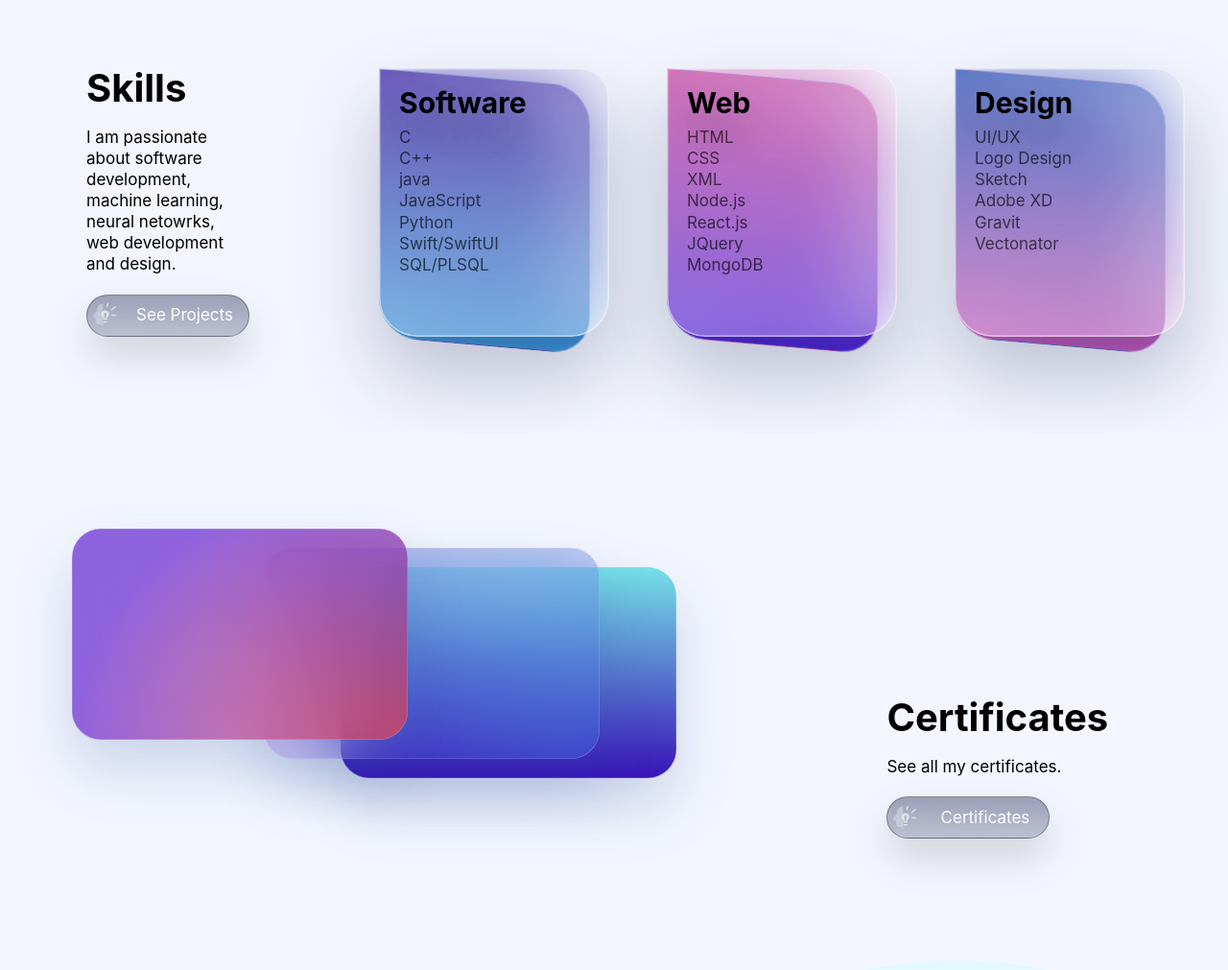
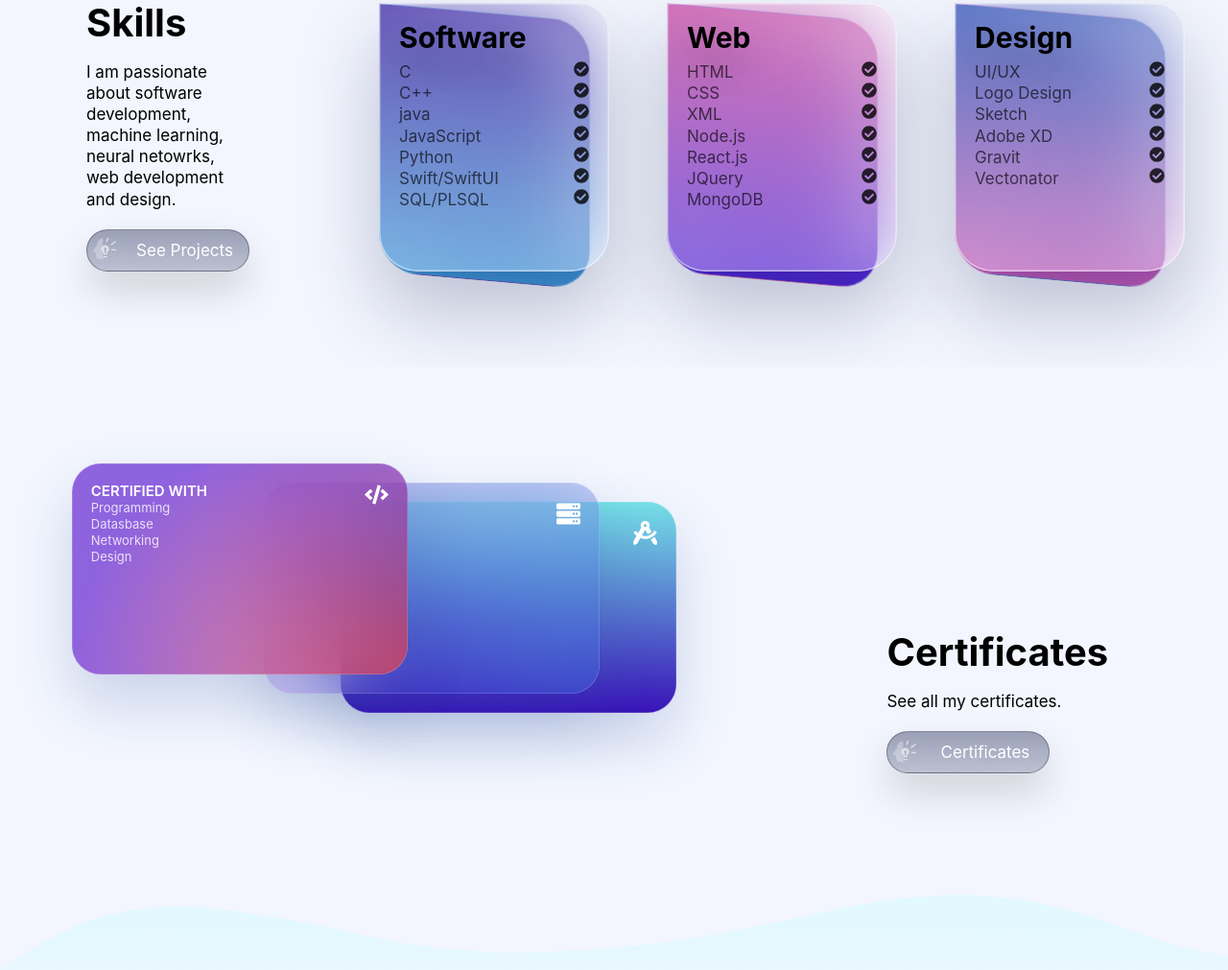
Before and after one commit to abdulrahimiliasu/personal-new-react, a Gatsby site: page / in a window 1280 px wide. Shown: the part 1062-2073 px from the top of the page at 96% size. Built offline with nearby package versions, Linux system fonts and the light colour scheme; Gatsby itself is replaced by a stand-in of ours.

Commit message:
Fixed HeroSection and CertificatesCards

```diff
--- a/src/components/CertificateSectionCards.js
+++ b/src/components/CertificateSectionCards.js
@@ -1,14 +1,47 @@
 import React from "react"
 import styled from "styled-components"
+import Icon from "../components/Icon"
+import {
+  faCode,
+  faServer,
+  faDraftingCompass,
+} from "@fortawesome/free-solid-svg-icons"
+import { SmallText, Caption2 } from "../components/styles/TextStyles"
 
 function CertificateSectionCards() {
   return (
     <Wrapper>
       <CardWrapper>
         <div className="wrap">
-          <Card className="card1" />
-          <Card className="card2" />
-          <Card className="card3" />
+          <Card className="card1">
+            <TextWrapper>
+              <CaptionText>Certified with</CaptionText>
+              <Text>Programming</Text>
+              <Text>Datasbase</Text>
+              <Text>Networking</Text>
+              <Text>Design</Text>
+            </TextWrapper>
+            <IconWrapper>
+              <Icon ficon={faCode} class="normal" />
+            </IconWrapper>
+          </Card>
+          <Card className="card2">
+            <TextWrapper>
+              <Text>Datasbase</Text>
+              <Text>Networking</Text>
+            </TextWrapper>
+            <IconWrapper>
+              <Icon ficon={faServer} class="normal" />
+            </IconWrapper>
+          </Card>
+          <Card className="card3">
+            <TextWrapper>
+              <Text>Design</Text>
+            </TextWrapper>
+            <IconWrapper>
+              <Icon ficon={faDraftingCompass} class="normal" />
+            </IconWrapper>
+          </Card>
         </div>
       </CardWrapper>
     </Wrapper>
@@ -18,6 +51,24 @@
 export default CertificateSectionCards
 
 const Wrapper = styled.div``
+const TextWrapper = styled.div``
+const CaptionText = styled(Caption2)`
+  color: white;
+  @media only screen and (max-width: 650px) {
+    font-size: 10px;
+  }
+`
+const Text = styled(SmallText)`
+  color: white;
+  opacity: 0.8;
+
+  @media only screen and (max-width: 650px) {
+    font-size: 8px;
+  }
+`
+const IconWrapper = styled.div`
+  color: white;
+`
 const CardWrapper = styled.div`
   position: relative;
   & .wrap {
@@ -29,6 +80,18 @@
     & .wrap {
       transform: translate(-100px, -20px) skewX(-5deg) rotateZ(-5deg)
         scaleX(0.9);
+      @media only screen and (max-width: 650px) {
+        transform: translate(-30px, -10px) skewX(-5deg) rotateZ(-5deg)
+          scaleX(0.9);
+      }
+      @media only screen and (min-width: 650px) and (max-width: 768px) {
+        transform: translate(-50px, -15px) skewX(-5deg) rotateZ(-5deg)
+          scaleX(0.9);
+      }
+      @media only screen and (min-width: 768px) and (max-width: 1140px) {
+        transform: translate(-70px, -20px) skewX(-5deg) rotateZ(-5deg)
+          scaleX(0.9);
+      }
     }
   }
 `
@@ -37,6 +100,8 @@
   height: 220px;
   padding: 20px;
   display: grid;
+  grid-template-columns: auto auto;
+  justify-content: space-between;
   gap: 60px;
   position: absolute;
   box-shadow: rgba(39, 77, 153, 0.2) 0px 30px 60px,
@@ -47,17 +112,17 @@
   @media only screen and (max-width: 650px) {
     width: 200px;
     height: 120px;
-    padding: 10px;
+    padding: 15px;
   }
   @media only screen and (min-width: 650px) and (max-width: 768px) {
     width: 230px;
     height: 150px;
-    padding: 10px;
+    padding: 20px;
   }
   @media only screen and (min-width: 768px) and (max-width: 1140px) {
     width: 250px;
     height: 170px;
-    padding: 10px;
+    padding: 20px;
   }
 
   &.card1 {
--- a/src/components/ProfilePicture.js
+++ b/src/components/ProfilePicture.js
@@ -23,8 +23,8 @@
   box-shadow: 0px 40px 64px #0e1f3527;
 
   @media only screen and (max-width: 450px) {
-    height: 100px;
-    width: 100px;
+    height: 120px;
+    width: 120px;
   }
 
   @media only screen and (min-width: 450px) and (max-width: 768px) {
--- a/src/components/sections/HeroSection.js
+++ b/src/components/sections/HeroSection.js
@@ -3,7 +3,7 @@
 import { WaveBackground } from "../backgrounds/WaveBackground"
 import PrimaryButton from "../buttons/PrimaryButton"
 import ProfilePicture from "../ProfilePicture"
-import { H3, H2, MediumText } from "../styles/TextStyles"
+import { H2, MediumText } from "../styles/TextStyles"
 import Socials from "../Socials"
 
 function HeroSection() {
@@ -14,9 +14,9 @@
         <TextWrapper>
           <ProfilePicture />
           <Title>Hi, i'm Abdulrahim Iliasu Illo</Title>
-          <SubTitle>Computer Science Student</SubTitle>
           <Description>
-            I love Sofware, Artificial Intelligence and Entreprenuership
+            I'm a Computer Science Student who loves Sofware, Artificial
+            Intelligence and Entreprenuership
           </Description>
           <PrimaryButton />
         </TextWrapper>
@@ -89,9 +89,4 @@
   color: white;
   text-shadow: 0px 20px 40px rgba(0, 0, 0, 0.3);
 `
-const SubTitle = styled(H3)`
-  color: black;
-  opacity: 0.6;
-  text-shadow: 0px 10px 30px rgba(0, 0, 0, 0.2);
-`
 const Description = styled(MediumText)``
--- a/src/components/sections/SkillsSections.js
+++ b/src/components/sections/SkillsSections.js
@@ -4,6 +4,8 @@
 import SecondaryButton from "../buttons/SecondaryButton"
 import { H3, H2, MediumText } from "../styles/TextStyles"
 import { data } from "../../data/Data"
+import { faCheckCircle } from "@fortawesome/free-solid-svg-icons"
+import Icon from "../Icon"
 
 function SkillsSection() {
   return (
@@ -27,6 +29,7 @@
               {data["program_langs"].map((item, index) => (
                 <CardText key={index}>
                   <MediumText2>{item}</MediumText2>
+                  <Icon ficon={faCheckCircle} />
                 </CardText>
               ))}
             </div>
@@ -40,6 +43,7 @@
               {data["web_langs"].map((item, index) => (
                 <CardText key={index}>
                   <MediumText2>{item}</MediumText2>
+                  <Icon ficon={faCheckCircle} />
                 </CardText>
               ))}
             </div>
@@ -53,6 +57,7 @@
               {data["design"].map((item, index) => (
                 <CardText key={index}>
                   <MediumText2>{item}</MediumText2>
+                  <Icon ficon={faCheckCircle} />
                 </CardText>
               ))}
             </div>
--- a/src/data/Data.js
+++ b/src/data/Data.js
@@ -161,14 +161,14 @@
     name: "Build an app with SwiftUI",
     org: "Design+Code",
     id: "DC-1624229922920",
-    url: "designcode.io/certificate/1624229922920",
+    url: "https://designcode.io/certificate/1624229922920",
     icon: faSwift,
   },
   {
     name: "SwiftUI for iOS 14",
     org: "Design+Code",
     id: "DC-1624229353841",
-    url: "designcode.io/certificate/1624229353841",
+    url: "https://designcode.io/certificate/1624229353841",
     icon: faSwift,
   },
   {
@@ -182,7 +182,7 @@
     name: "Web app with React Hooks",
     org: "Design+Code",
     id: "DC-1623445596424",
-    url: "designcode.io/certificate/1623445596424",
+    url: "https://designcode.io/certificate/1623445596424",
     icon: faReact,
   },
 ]
```
Also changed, not shown: src/components/sections/ProjectsSection.js (+4 -6 lines).
